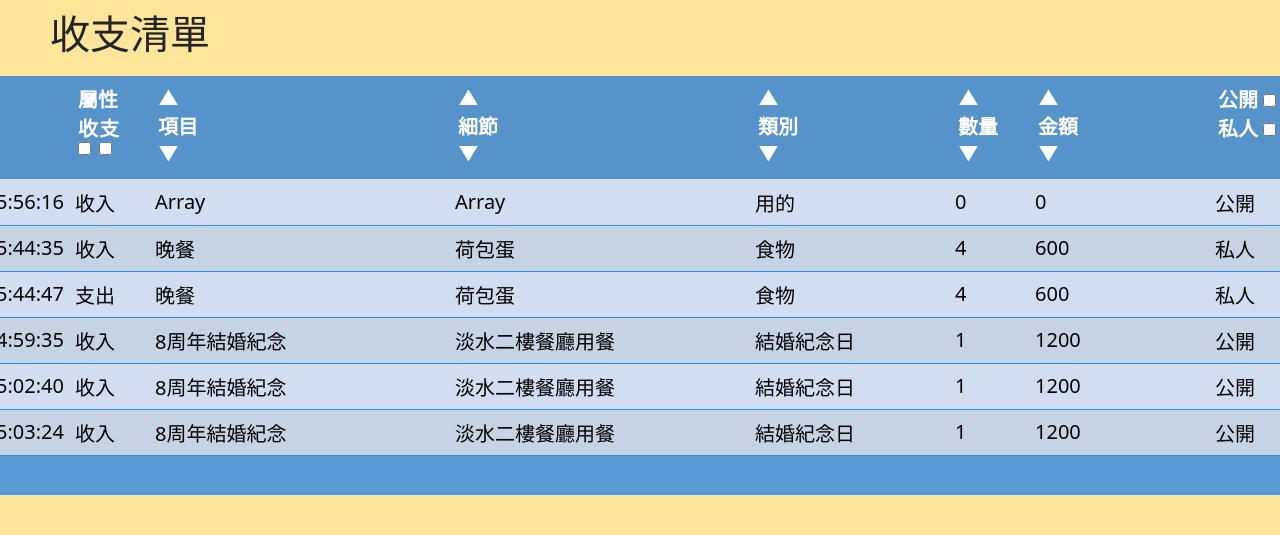
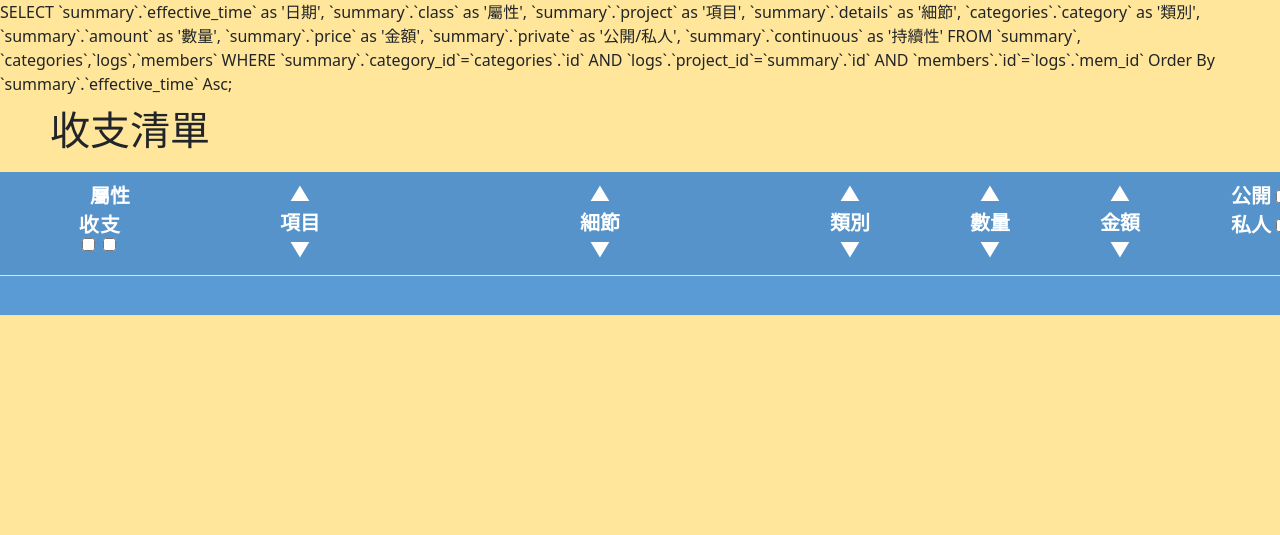
Before and after one commit to Cerry0524/votesystem, a PHP site: page /?do=summary_list in a window 1280 px wide; the page is wider, and only the part inside the window is pictured. Shown: the part 42-577 px from the top of that part. Run offline with PHP 8.4, Linux system fonts and the light colour scheme; data comes from the database, SQL or seed files in the repository; data that the repository does not hold is empty; some libraries are stand-ins or nearby versions.

Commit message:
回家繼續努力

```diff
--- a/api/summary_list.php
+++ b/api/summary_list.php
@@ -20,9 +20,24 @@
                              `summary`.`price` as '金額',
                              `summary`.`private` as '公開/私人',
                              `summary`.`continuous` as '持續性'
-                      FROM `summary`, `categories` ";
+                      FROM `summary`, `categories`,`logs`,`members` ";
 
 //sql  where判別
+/* SELECT `summary`.`effective_time` as '日期',
+                             `summary`.`class` as '屬性',
+                             `summary`.`project` as '項目',
+                             `summary`.`details` as '細節',
+                             `categories`.`category` as '類別',
+                             `summary`.`amount` as '數量',
+                             `summary`.`price` as '金額',
+                             `summary`.`private` as '公開/私人',
+                             `summary`.`continuous` as '持續性'
+FROM `summary`
+JOIN `categories` ON `summary`.`category_id` = `categories`.`id`
+LEFT JOIN `logs` ON `summary`.`id` = `logs`.`project_id`
+JOIN `members` ON `logs`.`mem_id` = `members`.`id`
+WHERE (`members`.`acc`='admin' AND `summary`.`private`=1 ) OR `summary`.`private`=0
+ORDER BY `summary`.`effective_time`; */
 
 switch ($class) {
     case 'in':
@@ -106,15 +121,17 @@
 }
 
 //where組合
-$sql_summary_where = "WHERE `summary`.`category_id`=`categories`.`id`" .
-    $class_check . $private_check . $cont_check;
+$sql_summary_where = "WHERE `summary`.`category_id`=`categories`.`id` AND
+                            `logs`.`project_id`=`summary`.`id` AND
+                            `members`.`id`=`logs`.`mem_id`".
+                        $class_check . $private_check . $cont_check;
 // echo $sql_summary_where;
 //orderby組合
 $sql_summary_select_order = " Order By " . $select_order . ";";
 // echo $sql_summary_select_order;
 
 $sql_summary_lists = $sql_summary_select . $sql_summary_where . $sql_summary_select_order;
-// echo $sql_summary_lists;
+echo $sql_summary_lists;
 
 $summary_lists = $pdo->query($sql_summary_lists)->fetchALL(PDO::FETCH_ASSOC);
 
--- a/back/summary_list.php
+++ b/back/summary_list.php
@@ -7,7 +7,7 @@
 <div class="content-top">
        <h1>收支清單</h1>
 </div>
-<table class="search-table table table-hover table-striped">
+<table class="search-table table table-hover table-striped text-center">
        <tr class="search-table-tr1">
               <th style="width: 5%;"></th>
               <th class="search-table-th1">
--- a/front/vote_list.php
+++ b/front/vote_list.php
@@ -7,6 +7,7 @@
         </div>
         <div class="col-md-3">
             投票主題
+            <button onclick="location.href='?do=add_vote'" class="btn btn-primary">新增</button>
         </div>
         <div class="col-md-3  text-center">
             功能
@@ -104,5 +105,3 @@
     ?>
 
 </div>
-
-<button onclick="location.href='?do=add_vote'" class="btn btn-primary">新增投票</button>
```
